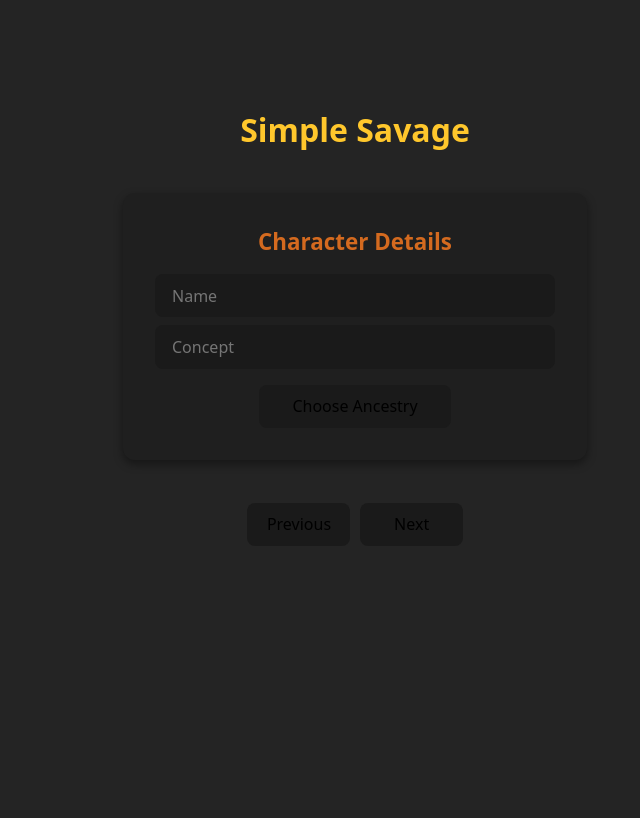
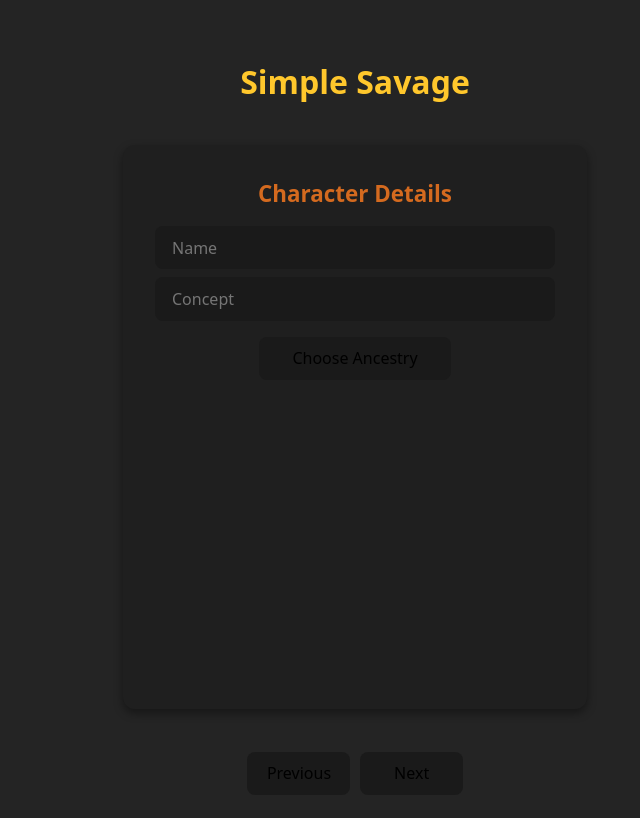
Before and after one commit to ajmenoni/simple-savage, a React (Vite) app: page / in a window 1280 px wide. Both pictures are taken after a click on the button "Build Character". Shown: the top 818 px of the page, without its empty margins (285-925 px from the left). Built offline with nearby package versions, Linux system fonts and the light colour scheme.

Commit message:
adjust min card height and item-card height

```diff
--- a/src/App.css
+++ b/src/App.css
@@ -31,7 +31,7 @@
   box-shadow: 0 4px 10px rgba(0, 0, 0, 0.4);
   transition: transform 0.2s, box-shadow 0.2s;
 
-  min-height: auto;
+  min-height: 500px;
   height: auto;
 }
 
@@ -75,6 +75,10 @@
 .item-card-title {
   font-weight: bold;
   color: var(--savage-orange);
+}
+
+.card .item-card {
+  min-height: auto;
 }
 
 .trait-container {
```
